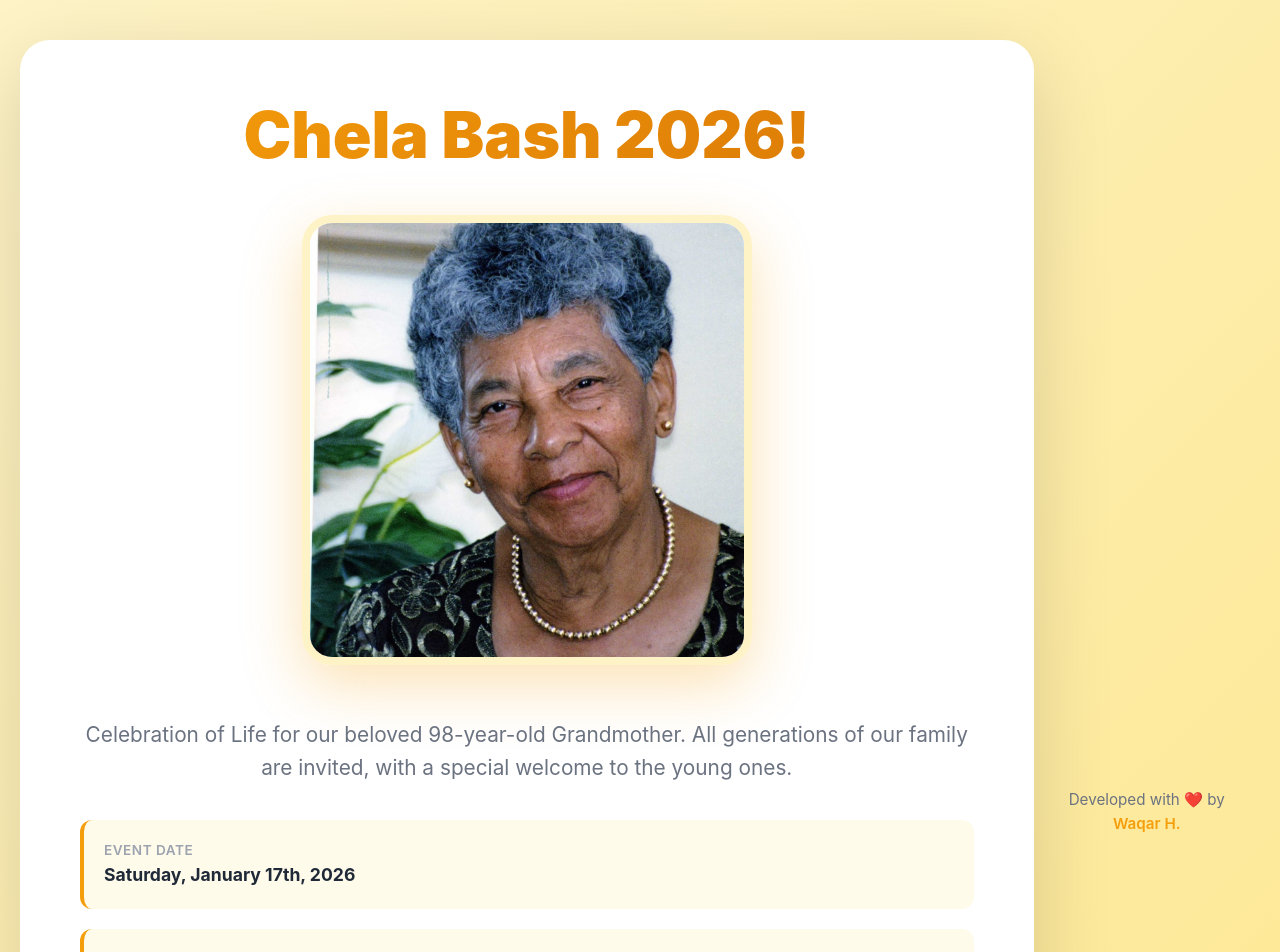
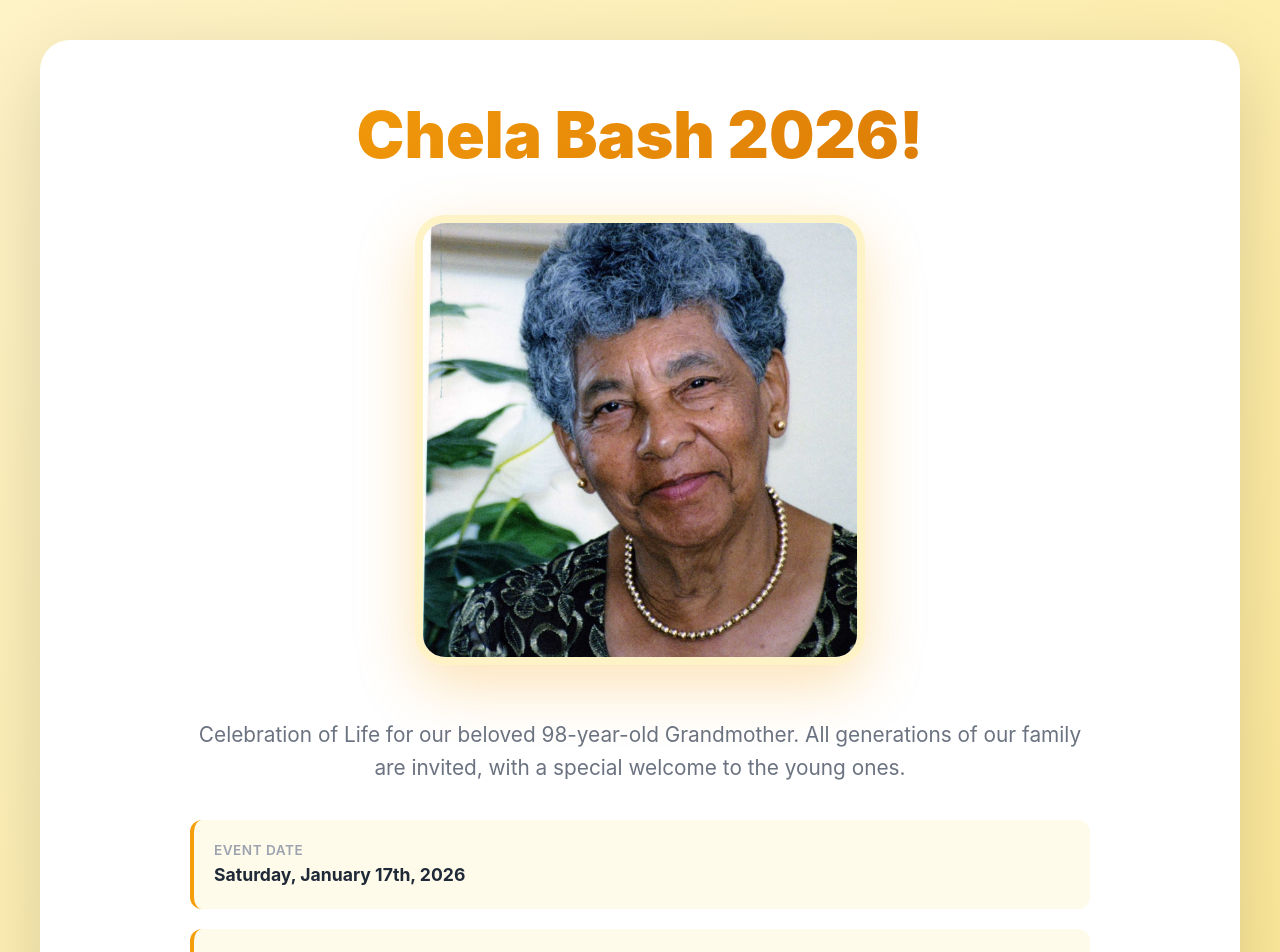
Before and after one commit to waqarhossen/chela-bash-2026, a Next.js app: page / in a window 1280 px wide. Shown: the top 952 px of the page. Built offline with nearby package versions, Linux system fonts and the light colour scheme.

Commit message:
Fix developer credit to stick at bottom of page

```diff
--- a/app/globals.css
+++ b/app/globals.css
@@ -57,8 +57,9 @@ body {
 .home-wrapper {
   min-height: 100vh;
   display: flex;
+  flex-direction: column;
   align-items: center;
-  justify-content: center;
+  justify-content: space-between;
   padding: 40px 20px;
 }
 
@@ -66,6 +67,10 @@ body {
   max-width: 1200px;
   width: 100%;
   margin: 0 auto;
+  flex: 1;
+  display: flex;
+  flex-direction: column;
+  justify-content: center;
 }
 
 .home-hero {
@@ -457,6 +462,8 @@ body {
   color: #6b7280;
   font-size: 0.95rem;
   animation: fadeIn 1s ease-out 1s both;
+  width: 100%;
+  margin-top: 40px;
 }
 
 .dev-credit a {
```
